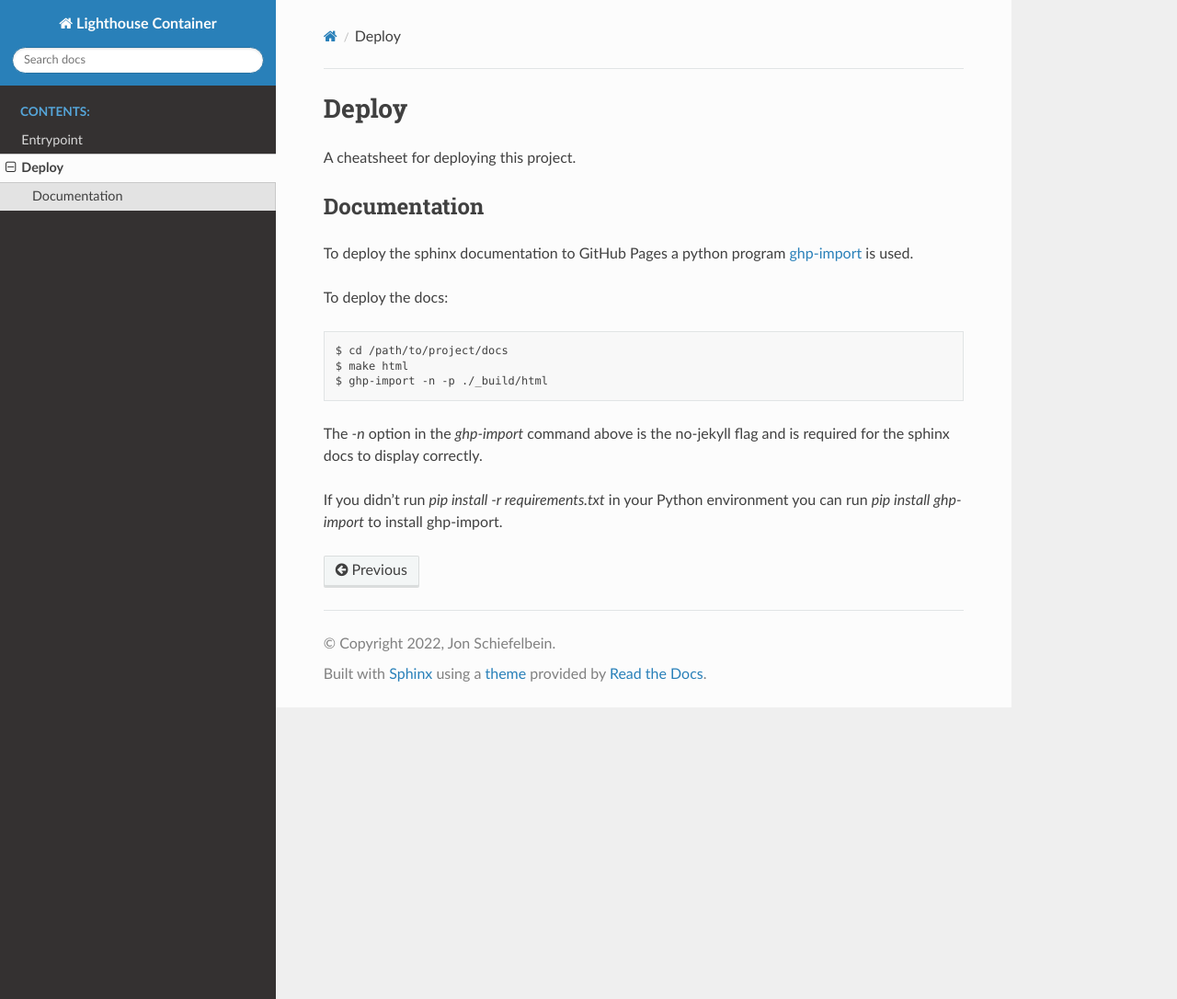
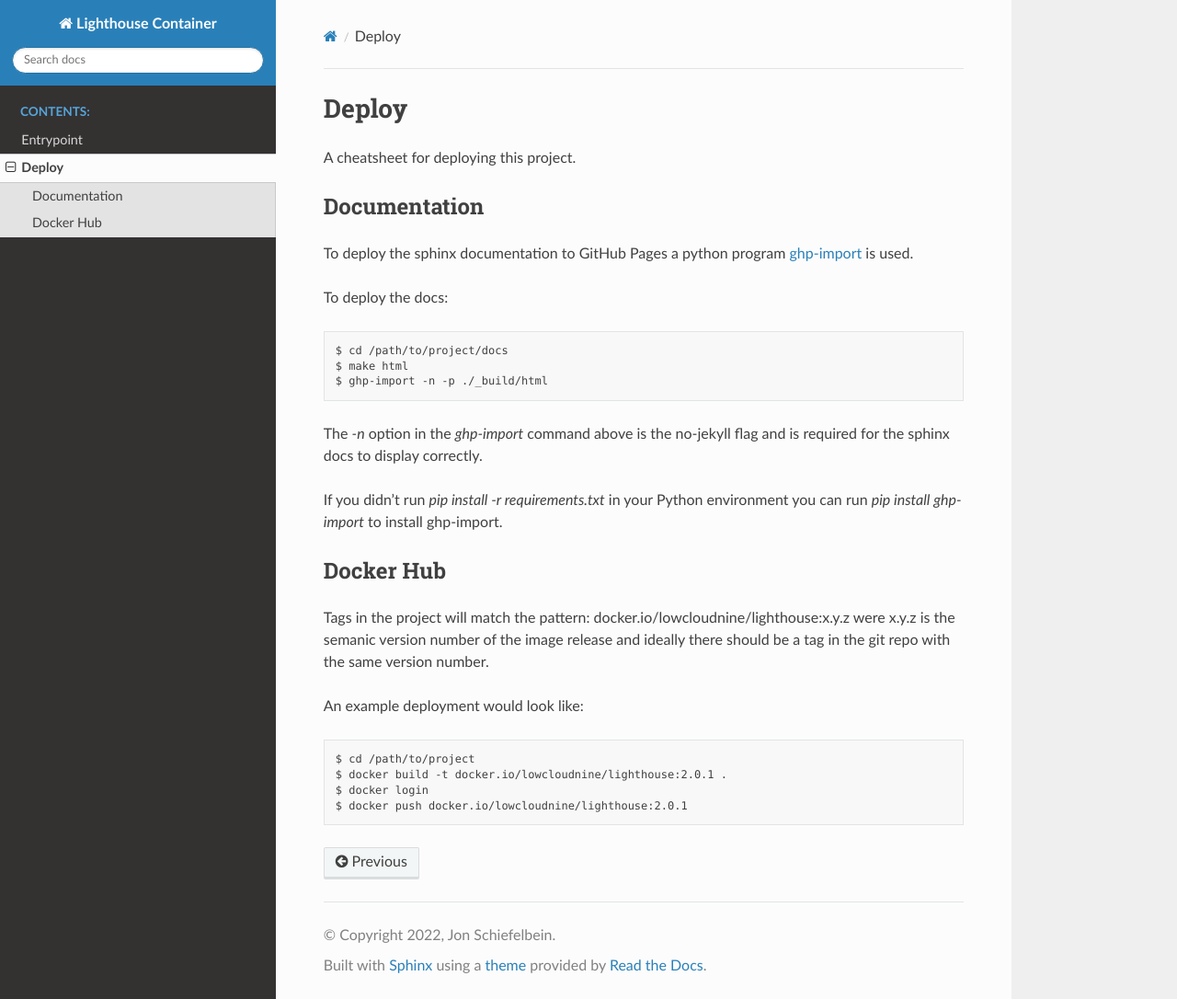
Before and after one commit to lowcloudnine/lighthouse_container, a Sphinx documentation site: the page built from docs/deploy.rst, in a window 1280 px wide and 1086 px high. Shown: the whole window at 92% size. Built offline with Sphinx 7.4.7 and the Read the Docs theme 2.0.0, drawn with Linux system fonts in a browser that asks for light colours.

Commit message:
add section on tagging and pushing images

```diff
--- a/docs/deploy.rst
+++ b/docs/deploy.rst
@@ -22,3 +22,19 @@ sphinx docs to display correctly.
 
 If you didn't run `pip install -r requirements.txt` in your Python environment you can run
 `pip install ghp-import` to install ghp-import.
+
+Docker Hub
+----------
+
+Tags in the project will match the pattern:  docker.io/lowcloudnine/lighthouse:x.y.z were x.y.z is
+the semanic version number of the image release and ideally there should be a tag in the git repo
+with the same version number.
+
+An example deployment would look like:
+
+.. code-block::
+
+    $ cd /path/to/project
+    $ docker build -t docker.io/lowcloudnine/lighthouse:2.0.1 .
+    $ docker login
+    $ docker push docker.io/lowcloudnine/lighthouse:2.0.1
```
